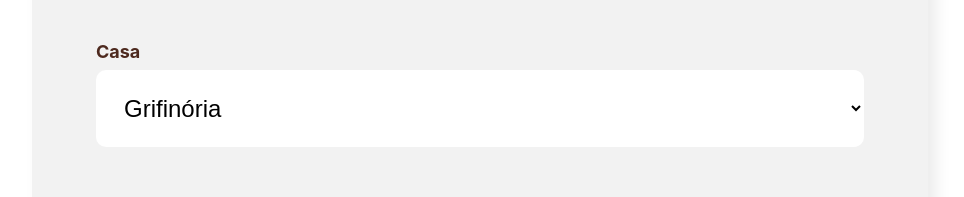
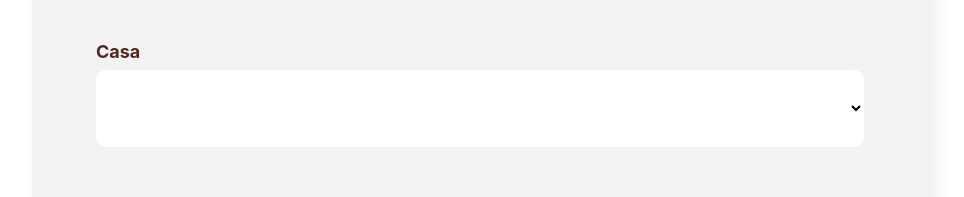
Before and after one commit to jennifermedeiross/hogwarts-houses, a React (Create React App) app: page / in a window 1280 px wide. Shown: the part 1048-1245 px from the top of the page, without its empty margins (160-1124 px from the left). Built offline with nearby package versions, Linux system fonts and the light colour scheme.

Commit message:
Limpando parametros

```diff
--- a/src/App.js
+++ b/src/App.js
@@ -9,19 +9,23 @@
   const casas = [
     {
       nome: 'Grifinória',
-      fundo: 'https://i.ibb.co/289JPR5/fundo-grifinoria.jpg'
+      fundo: 'https://i.ibb.co/289JPR5/fundo-grifinoria.jpg',
+      corCabecalho: '#6D0000'
     },
     {
       nome: 'Sonserina',
-      fundo: 'https://i.ibb.co/1Rx0yhw/fundo-sonserina.jpg'
+      fundo: 'https://i.ibb.co/1Rx0yhw/fundo-sonserina.jpg',
+      corCabecalho: '#008037'
     },
     {
       nome: 'Lufa-lufa',
-      fundo: 'https://i.ibb.co/4gL7qh1/fundo-lufalufa.jpg'
+      fundo: 'https://i.ibb.co/4gL7qh1/fundo-lufalufa.jpg',
+      corCabecalho: '#FFBD59'
     },
     {
       nome: 'Corvinal',
-      fundo: 'https://i.ibb.co/82VNC1M/fundo-corvinal.jpg'
+      fundo: 'https://i.ibb.co/82VNC1M/fundo-corvinal.jpg',
+      corCabecalho: '#004AAD'
     }]
 
   const aoAlunoCadastrado = (aluno) => {
@@ -35,7 +39,7 @@
         key={casas.nome}
         nome={casas.nome}
         fundo={casas.fundo}
-        cor={casas.cor}
+        corCabecalho={casas.corCabecalho}
         alunos={alunos.filter(aluno => aluno.casa === casas.nome)}/>)}
     </div>
   );
--- a/src/Componentes/Banner/index.js
+++ b/src/Componentes/Banner/index.js
@@ -1,6 +1,6 @@
 import './Banner.css'
 
-const Banner = (props) => {
+const Banner = () => {
     return (
         <header className='Banner'>
             <img src='https://www.floresepoesias.com/content/uploads/2020/09/Descubra-as-caracteristicas-das-casas-de-Hogwarts-entrelementos-1-1068x601.png' alt='Banner Casas de Hogwarts' />
--- a/src/Componentes/Botao/index.js
+++ b/src/Componentes/Botao/index.js
@@ -1,9 +1,9 @@
 import './Botao.css'
 
-const Botao = (props) => {
+const Botao = ({children}) => {
     return (
         <button className='Botao'>
-            {props.children}
+            {children}
         </button>
 )}
 
--- a/src/Componentes/CampoTexto/index.js
+++ b/src/Componentes/CampoTexto/index.js
@@ -1,16 +1,16 @@
 import './CampoTexto.css'
 
-const CampoTexto = (props) => {
+const CampoTexto = ({label, valor, obrigatorio, placeholder, aoAlterado}) => {
     return (
         <div className='Campotexto'>
             <label>
-                {props.label}
+                {label}
             </label>
             <input
-                onChange={evento => props.aoAlterado(evento.target.value)}
-                value={props.valor}
-                required={props.obrigatorio}
-                placeholder={props.placeholder}
+                onChange={evento => aoAlterado(evento.target.value)}
+                value={valor}
+                required={obrigatorio}
+                placeholder={placeholder}
             />
         </div>
 )}
--- a/src/Componentes/Formulario/index.js
+++ b/src/Componentes/Formulario/index.js
@@ -4,11 +4,11 @@
 import './Formulario.css'
 import { useState } from 'react'
 
-const Formulario = (props) => {
+const Formulario = ({casas, aoAlunoCadastrado}) => {
 
     const aoSubmeter = (evento) => {
         evento.preventDefault()
-        props.aoAlunoCadastrado ({nome, imagem, casa})
+        aoAlunoCadastrado ({nome, imagem, casa})
         setNome('')
         setImagem('')
         setCasa('')
@@ -38,7 +38,7 @@
                 <Listasuspensa
                     obrigatorio={true}
                     label="Casa"
-                    itens={props.casas}
+                    itens={casas}
                     valor={casa}
                     aoAlterado={valor => setCasa(valor)}
                 />
--- a/src/Componentes/Listasuspensa/index.js
+++ b/src/Componentes/Listasuspensa/index.js
@@ -10,6 +10,7 @@
                 onChange={evento => props.aoAlterado(evento.target.value)}
                 value={props.valor}
                 required={props.required}>
+                <option value=""></option>
                 {props.itens.map(item => <option key={item}>{item}</option>)}
             </select>
         </div>
```
